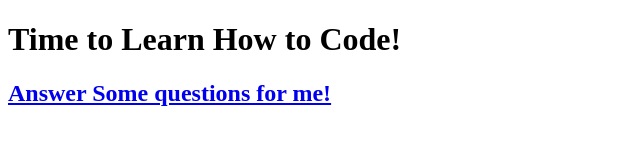
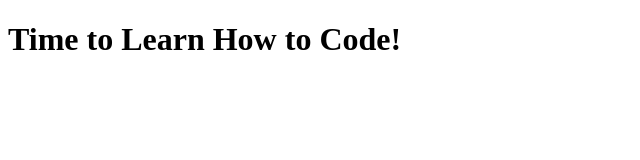
Before and after one commit to Jando-G/Jando-G.github.io, a plain HTML site: page main.html in a window 1280 px wide. Shown: the whole page, without its empty margins (0-640 px from the left). Drawn offline with Linux system fonts and the light colour scheme.

Commit message:
Update main.html

```diff
--- a/main.html
+++ b/main.html
@@ -5,9 +5,5 @@
 </head>
 <body>
     <h1>Time to Learn How to Code!</h1>
-    <h2><a href="file:///C:/Users/Alex/Downloads/HTML%20practice/DataCol.html">Answer Some questions for me!<a></h2>
-
-
-
 </body>
 </htlm>
```
